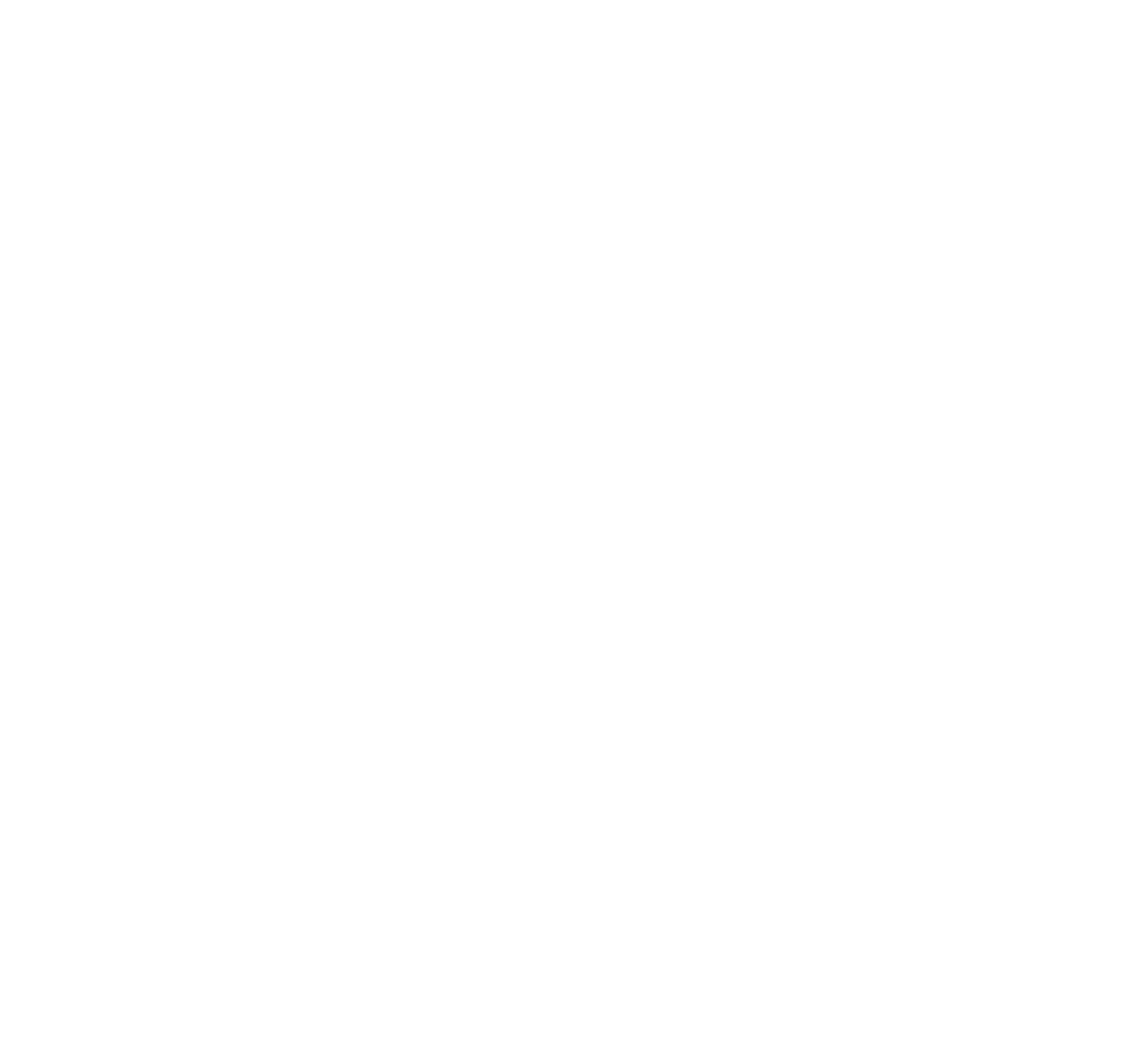
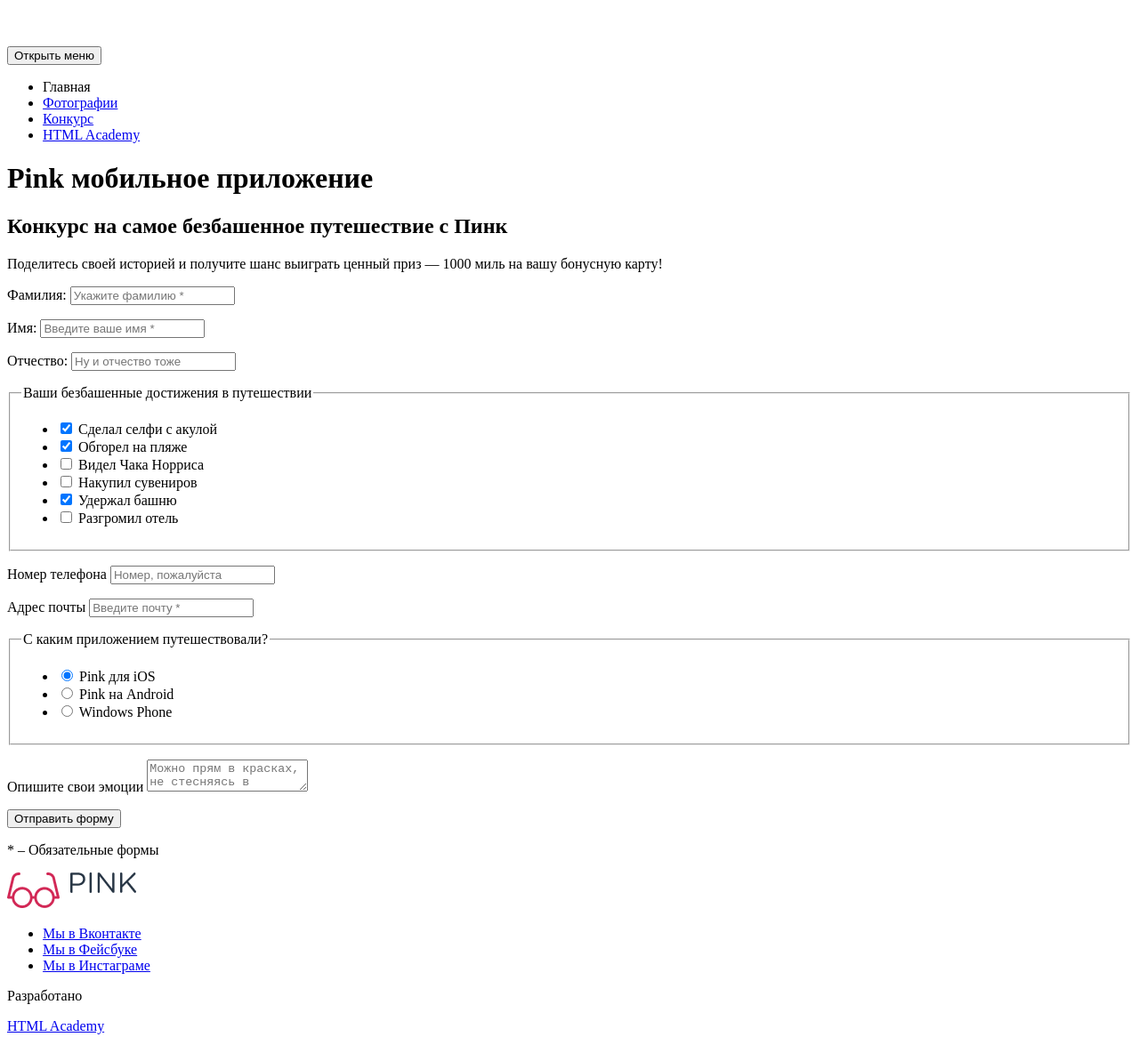
Before and after one commit to Alina837-a/1723687-pink-22, a website: page source/form.html in a window 1280 px wide. Shown: the whole page at 89% size. Before the commit the page ends 800 px from the top, so only its background shows below. Drawn offline with Linux system fonts and the light colour scheme.

Commit message:
Разметка страницы формы

```diff
--- a/source/form.html
+++ b/source/form.html
@@ -0,0 +1,156 @@
+<!DOCTYPE html>
+<html class="page" lang="ru">
+  <head>
+    <meta charset="utf-8">
+    <title>HTML Academy: Пинк</title>
+  </head>
+  <body class="page__body">
+    <header class="page-header">
+      <a class="page-header__logo">
+        <img  src="img/logo.png" width="145" height="40" alt="Логотип мобильного приложения Pink">
+      </a>
+      <nav class="page-header__nav main-nav">
+        <button class="main-nav__toggle" type="button">
+          <span class="visually-hidden">Открыть меню</span>
+        </button>
+        <div class="main-nav__wrapper">
+          <ul class="main-nav__list">
+            <li class="main-nav__item main-nav__item--current">
+              <a class="main-nav__index">
+                Главная
+              </a>
+            </li>
+            <li class="main-nav__item">
+              <a class="main-nav__photo" href="catalog.html">
+                Фотографии
+              </a>
+            </li>
+            <li class="main-nav__item">
+              <a class="main-nav__form" href="form.html">
+                Конкурс
+              </a>
+            </li>
+            <li  class="main-nav__item">
+              <a class="main-nav__html-academy" href="https://htmlacademy.ru/intensive/adaptive">
+                HTML Academy
+              </a>
+            </li>
+          </ul>
+        </div>
+      </nav>
+    </header>
+
+    <main class="page-main">
+      <h1 class="visually-hidden">Pink мобильное приложение</h1>
+      <div class="contest">
+        <h2 class="contest__tour">Конкурс на самое безбашенное путешествие с Пинк</h2>
+      </div>
+      <section class="form">
+        <div class="form__wrapper">
+          <p class="form__history">Поделитесь своей историей и получите шанс выиграть ценный приз &#8212; 1000 миль на вашу бонусную карту!</p>
+          <form class="form__completed" method="GET" action="https://echo.htmlacademy.ru">
+            <div class="form__wrire">
+              <p class="form__subtitle">
+                <label for="name">Фамилия:</label>
+                <input class="form-lead" id="name" type="text" name="name" required="required" placeholder="Укажите фамилию &#42;">
+              </p>
+              <p class="form__subtitle">
+                <label for="name">Имя:</label>
+                <input class="form-lead" id="name" type="text" name="name" required="required" placeholder="Введите ваше имя &#42;">
+              </p>
+              <p class="form__subtitle">
+                <label for="name">Отчество:</label>
+                <input class="form-lead" id="name" type="text" name="name"  placeholder="Ну и отчество тоже">
+              </p>
+            </div>
+            <fieldset class="form__mark">
+              <legend>Ваши безбашенные достижения в путешествии</legend>
+              <ul class="form__list">
+                <li class="form__item form__item-checkbox">
+                  <input class="visually-hidden form__checkbox-input form__input" type="checkbox" name="filters" checked>
+                  <label class="form__filters">Сделал селфи с акулой</label>
+                </li>
+                <li class="form__item form__item-checkbox">
+                  <input class="visually-hidden form__checkbox-input form__input" type="checkbox" name="filters" checked>
+                  <label class="form__filters">Обгорел на пляже</label>
+                </li>
+                <li class="form__item form__item-checkbox">
+                  <input class="visually-hidden form__checkbox-input form__input" type="checkbox" name="filters">
+                  <label class="form__filters">Видел Чака Норриса</label>
+                </li>
+                <li class="form__item form__item-checkbox">
+                  <input class="visually-hidden form__checkbox-input form__input" type="checkbox" name="filters">
+                  <label class="form__filters">Накупил сувениров</label>
+                </li>
+                <li class="form__item form__item-checkbox">
+                  <input class="visually-hidden form__checkbox-input form__input" type="checkbox" name="filters" checked>
+                  <label class="form__filters">Удержал башню</label>
+                </li>
+                <li class="form__item form__item-checkbox">
+                  <input class="visually-hidden form__checkbox-input form__input" type="checkbox" name="filters">
+                  <label class="form__filters">Разгромил отель</label>
+                </li>
+              </ul>
+            </fieldset>
+            <div class="form__info">
+              <p class="form__phone">
+                <label for="phone">Номер телефона</label>
+                <input class="form__number"  type="tel" name="phone" placeholder="Номер, пожалуйста">
+              </p>
+              <p class="form__address">
+                <label for="email">Адрес почты</label>
+                <input class="form-email" id="email" type="email" name="email" placeholder="Введите почту &#42;" >
+              </p>
+            </div>
+            <fieldset class="form__applications">
+              <legend>С каким приложением путешествовали?</legend>
+              <ul>
+                <li class="form__item form__item-radio">
+                  <input class="visually-hidden form__radio-input form__input" type="radio" value="company" checked>
+                  <label class="form__system">Pink для iOS</label>
+                </li>
+                <li class="form__item form__item-radio">
+                  <input class="visually-hidden form__radio-input form__input" type="radio" value="company">
+                  <label class="form__system">Pink на Android</label>
+                </li>
+                <li class="form__item form__item-radio">
+                  <input class="visually-hidden form__radio-input form__input" type="radio" value="company">
+                  <label class="form__system">Windows Phone</label>
+                </li>
+              </ul>
+            </fieldset>
+            <div class="form__describe">
+              <p class="form__free">
+                <label for="text">Опишите свои эмоции</label>
+                <textarea class="form__text" id="text" name="text"  placeholder="Можно прям в красках, не стесняясь в выражениях" ></textarea>
+              </p>
+            </div>
+            <button class="form__button" type="submit">Отправить форму</button>
+            <p><span>*</span> &#8210; Обязательные формы</p>
+          </form>
+        </div>
+      </section>
+    </main>
+
+    <footer class="page-footer">
+      <a class="page-footer__logo">
+        <img  src="img/logo-footer.png" width="145" height="40" alt="Логотип мобильного приложения Pink">
+      </a>
+      <ul class="social__list">
+        <li class="social__item">
+          <a class="social__link social__link--twitter" href="https://twitter.com/htmlacademy_ru">Мы в Вконтакте</a>
+        </li>
+        <li class="social__item">
+          <a class="social__link social__link--facebook" href="https://www.facebook.com/htmlacademy">Мы в Фейсбуке</a>
+        </li>
+        <li class="social__item">
+          <a class="social__link social__link--youtube" href="https://www.youtube.com/channel/UChUxTMjJGo-JDRY8pNTGL2g">Мы в Инстаграме</a>
+        </li>
+      </ul>
+      <div class="page-footer__copyright">
+        <p class="copyright__text">Разработано</p>
+        <a class="copyright__link" href="https://htmlacademy.ru/intensive/adaptive">HTML Academy</a>
+      </div>
+    </footer>
+  </body>
+</html>
```
Also changed, not shown: source/catalog.html (+68 -0 lines), source/index.html (+4 -4 lines).
